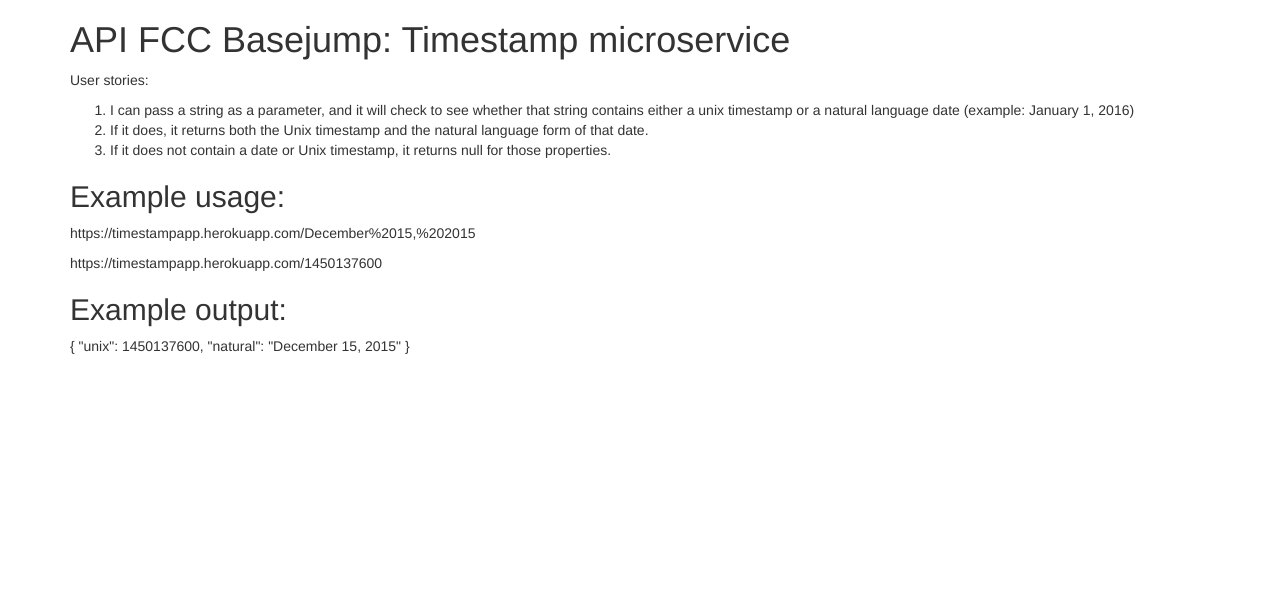
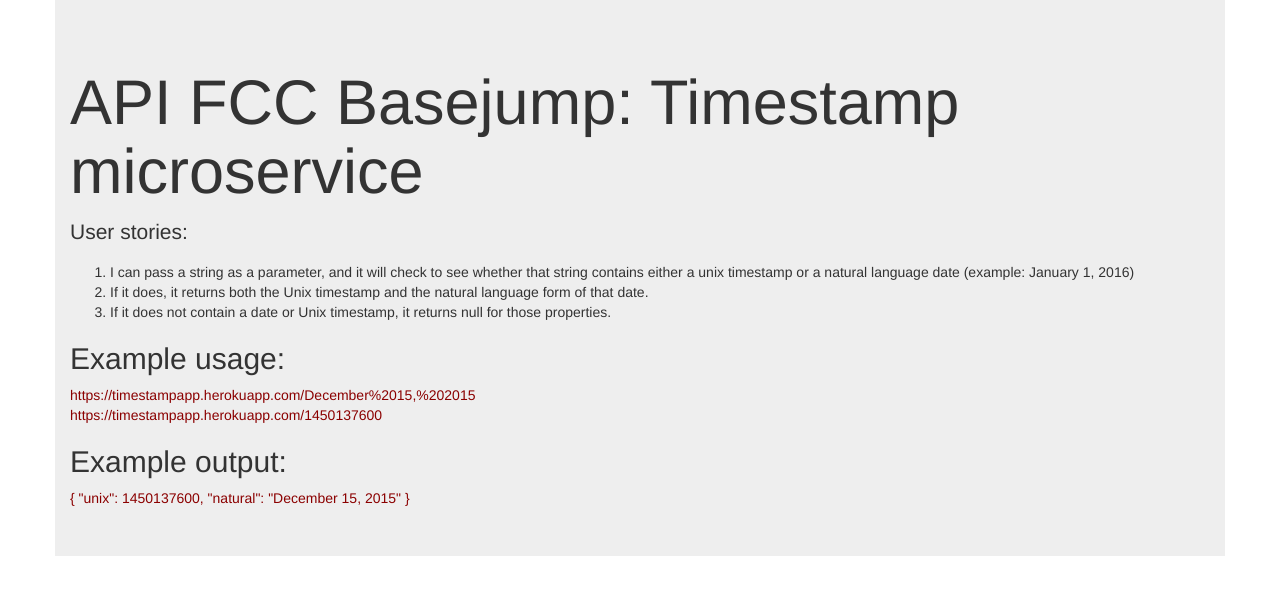
Before and after one commit to anders462/timestampapp, a website: page public/index.html in a window 1280 px wide. Drawn offline with Linux system fonts and the light colour scheme.

Commit message:
changed styling

```diff
--- a/public/css/main.css
+++ b/public/css/main.css
@@ -0,0 +1,4 @@
+span {
+  color: darkred;
+  font-size: 12;
+}
--- a/public/index.html
+++ b/public/index.html
@@ -9,11 +9,11 @@
 
     <link href="/bower_components/bootstrap/dist/css/bootstrap.min.css" rel="stylesheet">
     <link href="/bower_components/bootstrap/dist/css/bootstrap-theme.min.css" rel="stylesheet">
-    <link href="/css/main.css" rel="stylesheet">
+    <link href="css/main.css" rel="stylesheet">
   </head>
 
   <body>
-  <div class="container">
+  <div class="container jumbotron">
     <h1> API FCC Basejump: Timestamp microservice </h1>
     <p> User stories:</p>
     <ol>
@@ -22,10 +22,10 @@
       <li>If it does not contain a date or Unix timestamp, it returns null for those properties.</li>
     </ol>
     <h2>Example usage:</h2>
-    <p>https://timestampapp.herokuapp.com/December%2015,%202015</p>
-    <p>https://timestampapp.herokuapp.com/1450137600</p>
+    <span>https://timestampapp.herokuapp.com/December%2015,%202015</span></br>
+    <span>https://timestampapp.herokuapp.com/1450137600</span>
     <h2>Example output:</h2>
-    <p>{ "unix": 1450137600, "natural": "December 15, 2015" }</p>
+    <span>{ "unix": 1450137600, "natural": "December 15, 2015" }</span>
   </div>
 
   </body>
```
